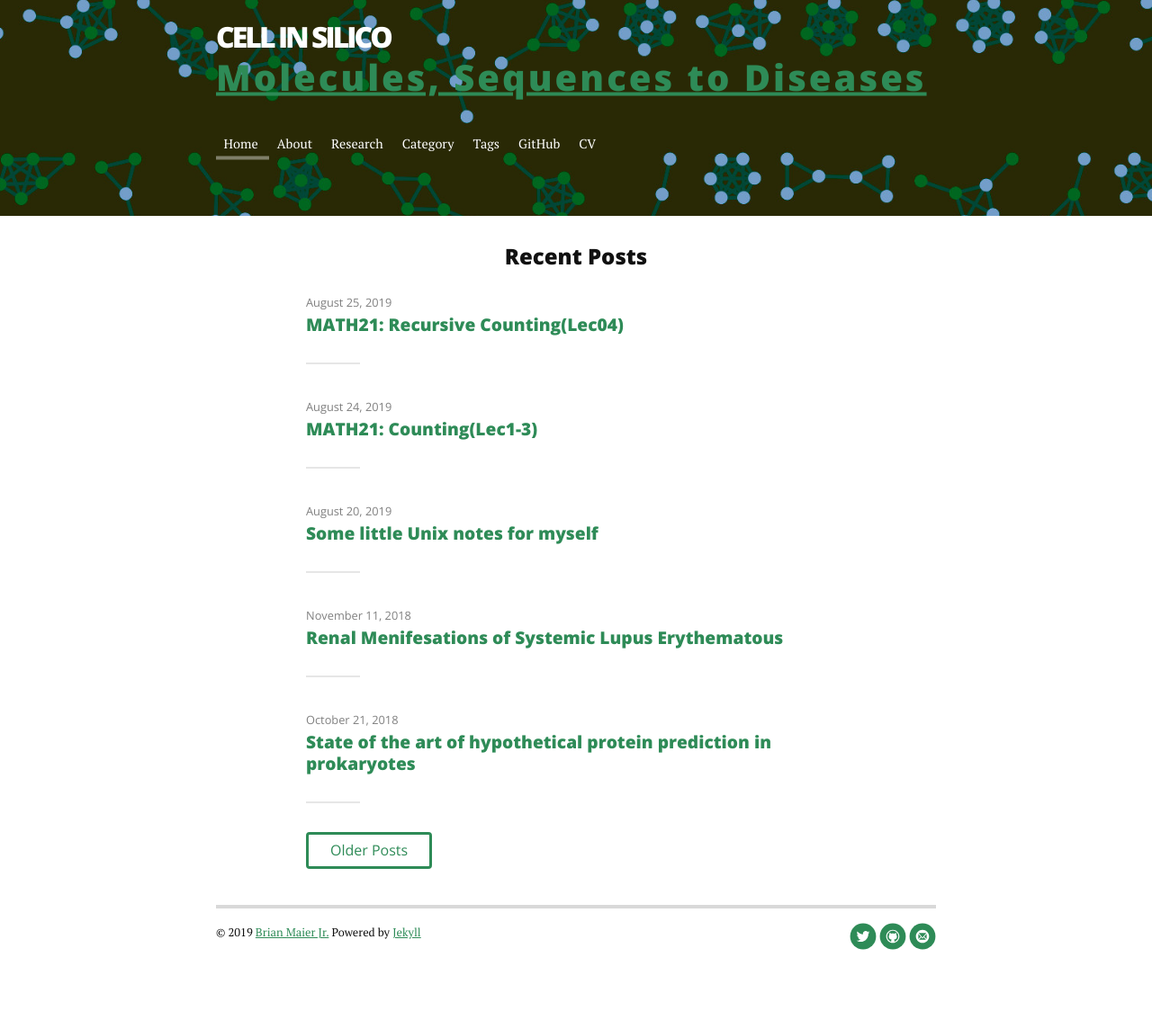
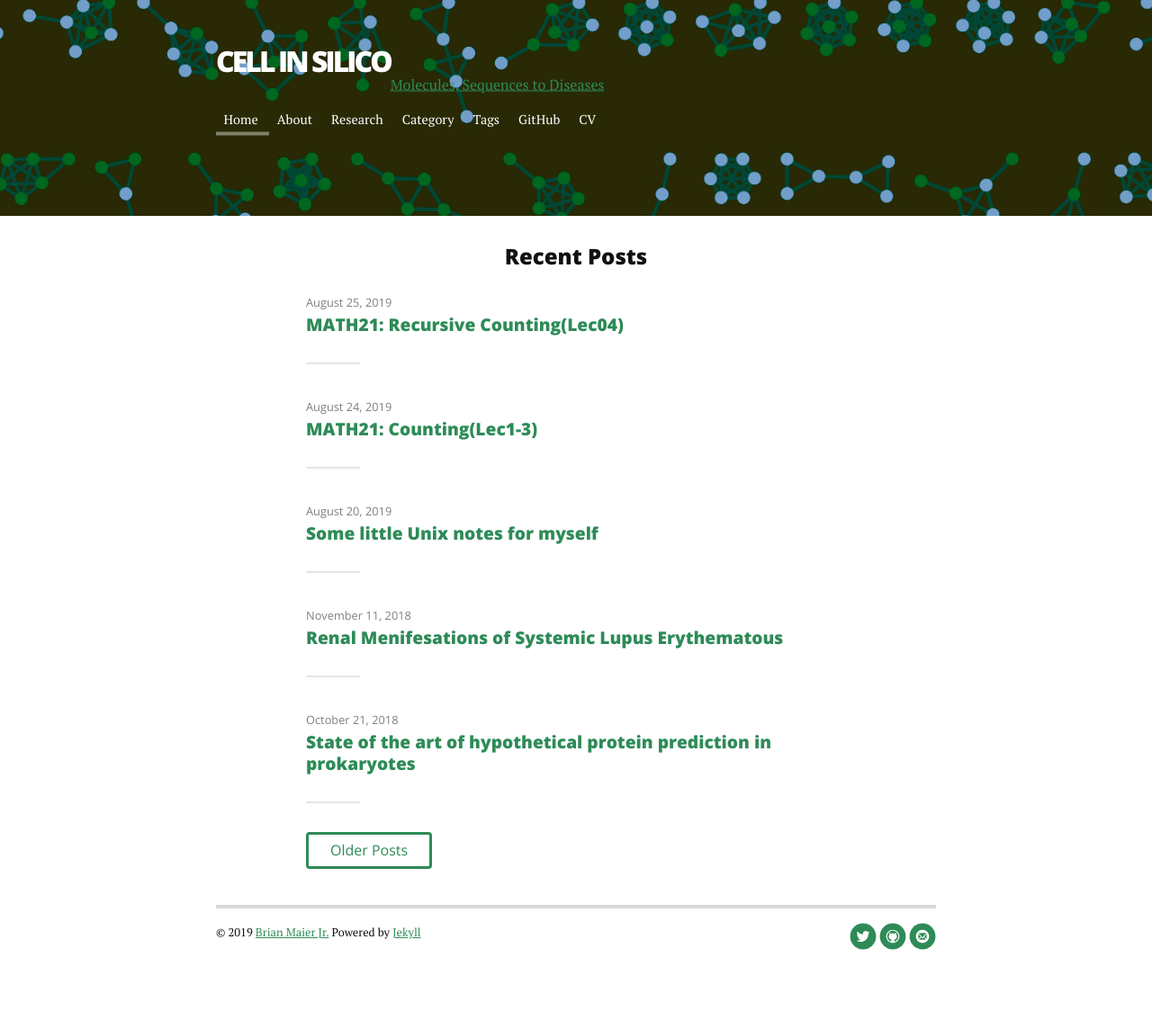
Before and after one commit to algaebrown/algaebrown.github.io, a Jekyll site: the page built from index.html, in a window 1280 px wide. Shown: the whole page at 90% size. Built offline with Jekyll 4.4.1, drawn with Linux system fonts in a browser that asks for light colours; nearby versions of some CDN libraries; a script that is not in the unit is left out; the list of posts is cut into pages by our own code.

Commit message:
fix mobile

```diff
--- a/_includes/header.html
+++ b/_includes/header.html
@@ -2,7 +2,7 @@
      <div class="container">
          <h1 class="logo"><a href="{{ site.baseurl }}/">{{ site.title }}</a></h1>
 		 <br>
-		 <h2><a href="{{ site.baseurl }}/">{{ site.description }}</a></h2>
+		 <a href="{{ site.baseurl }}/">{{ site.description }}</a>
          <nav class="nav-collapse">
              <ul class="noList">
                  {% for link in site.navigation %}{% assign current = nil %}{% if page.url contains link.url or forloop.first and page.url == '/' or page.url == 'index.html' %}{% assign current = 'current' %}{% endif %}
```
